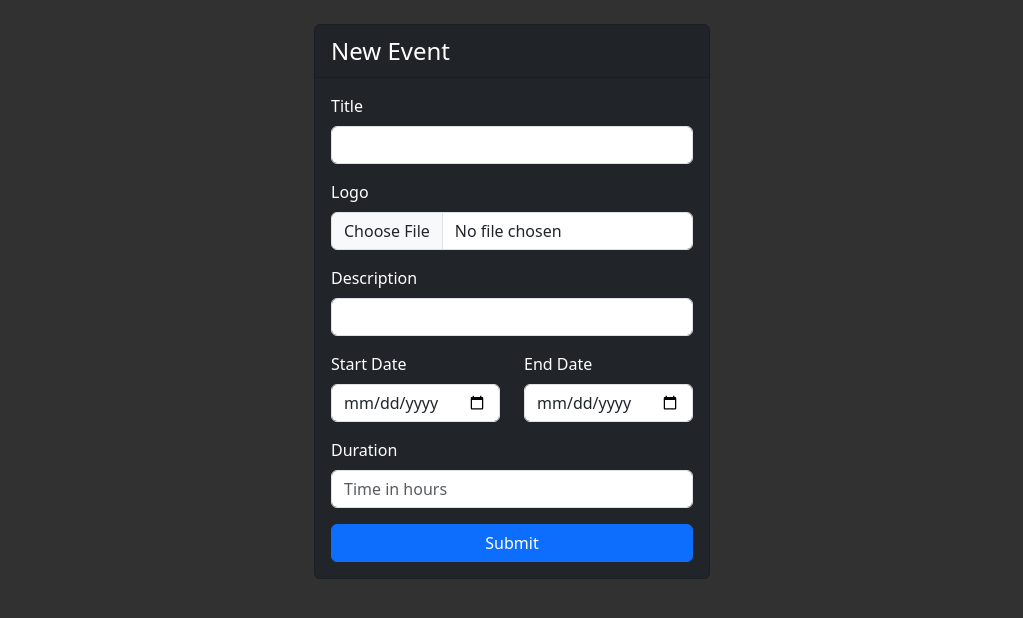
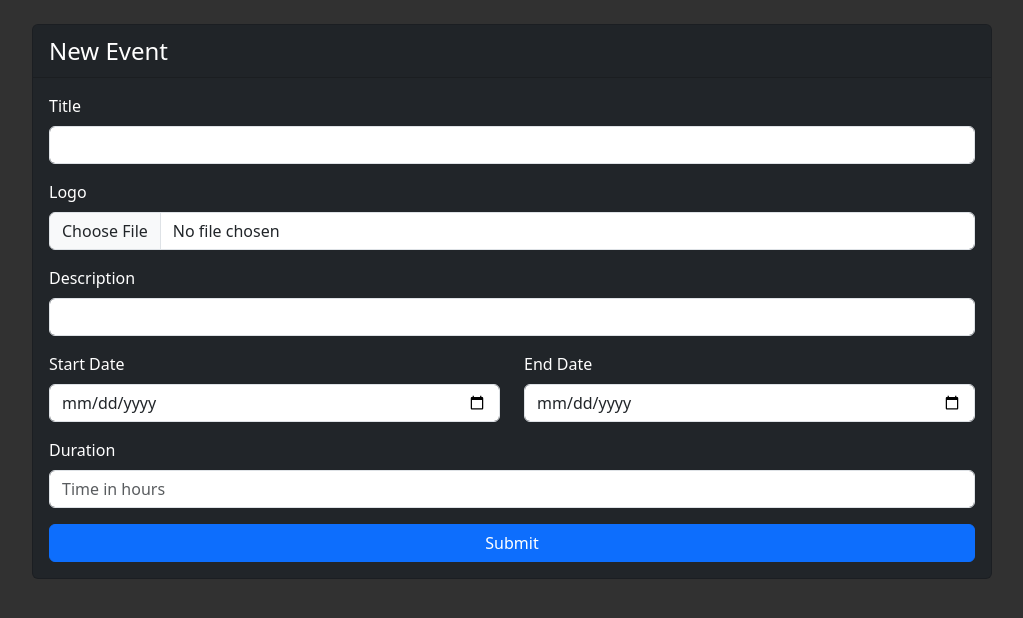
Before and after one commit to zHenriqueGN/EventPlaza, a Django app: template core/apps/events/templates/eventregister.html in a window 1280 px wide. Shown: the part 56-674 px from the top of the page, without its empty margins (128-1151 px from the left). Run offline with Django 4.2, Linux system fonts and the light colour scheme; the template is opened without the code that fills it, so the values that code supplies are empty; some libraries are stand-ins or nearby versions.

Commit message:
fix: change eventregisterform width to 60rem

```diff
--- a/templates/fragments/events/eventregisterform.html
+++ b/templates/fragments/events/eventregisterform.html
@@ -1,4 +1,4 @@
-<div class="card bg-dark text-white">
+<div class="card bg-dark text-white" style="width: 60rem;">
     <div class="card-header fs-4">
         New Event
     </div>
```
